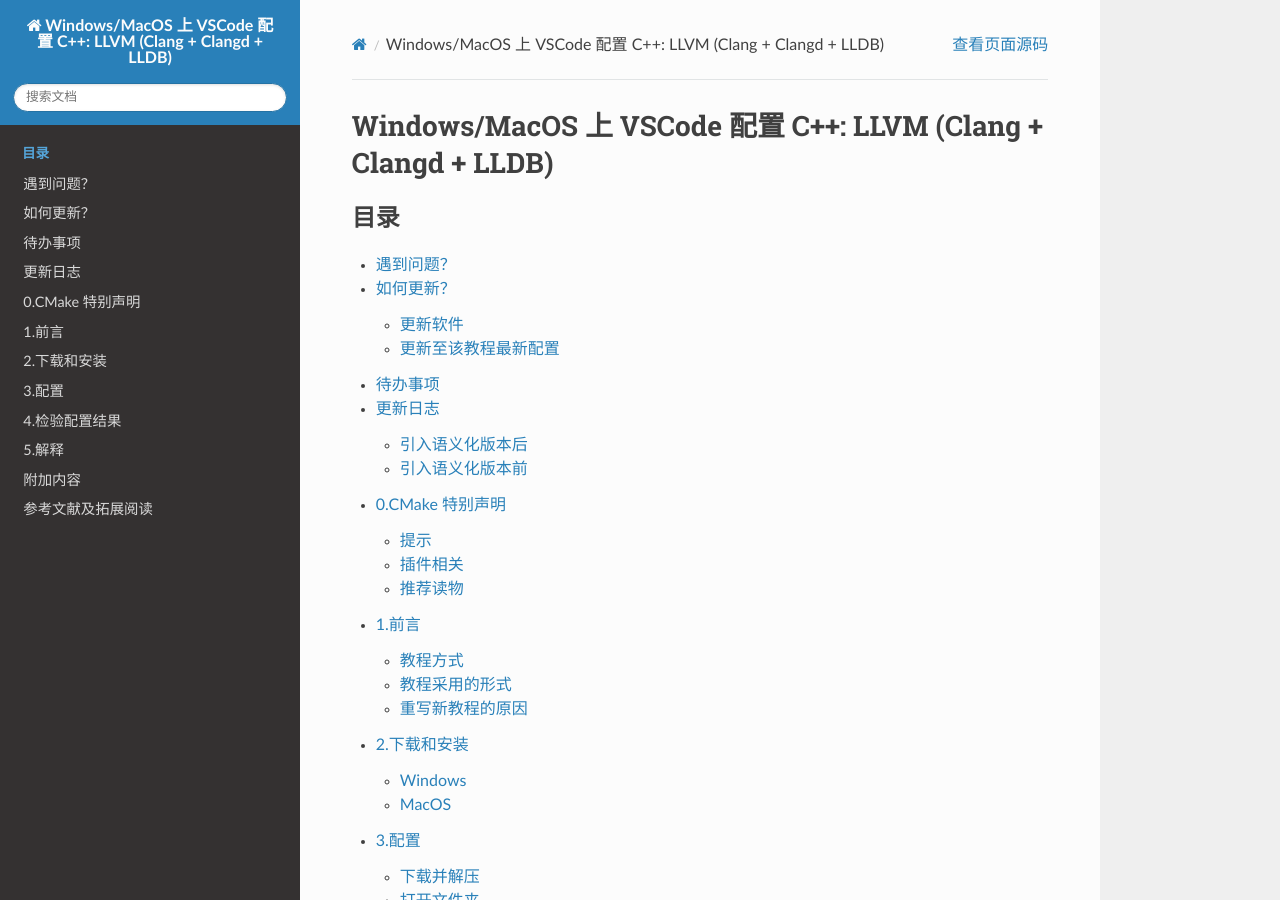
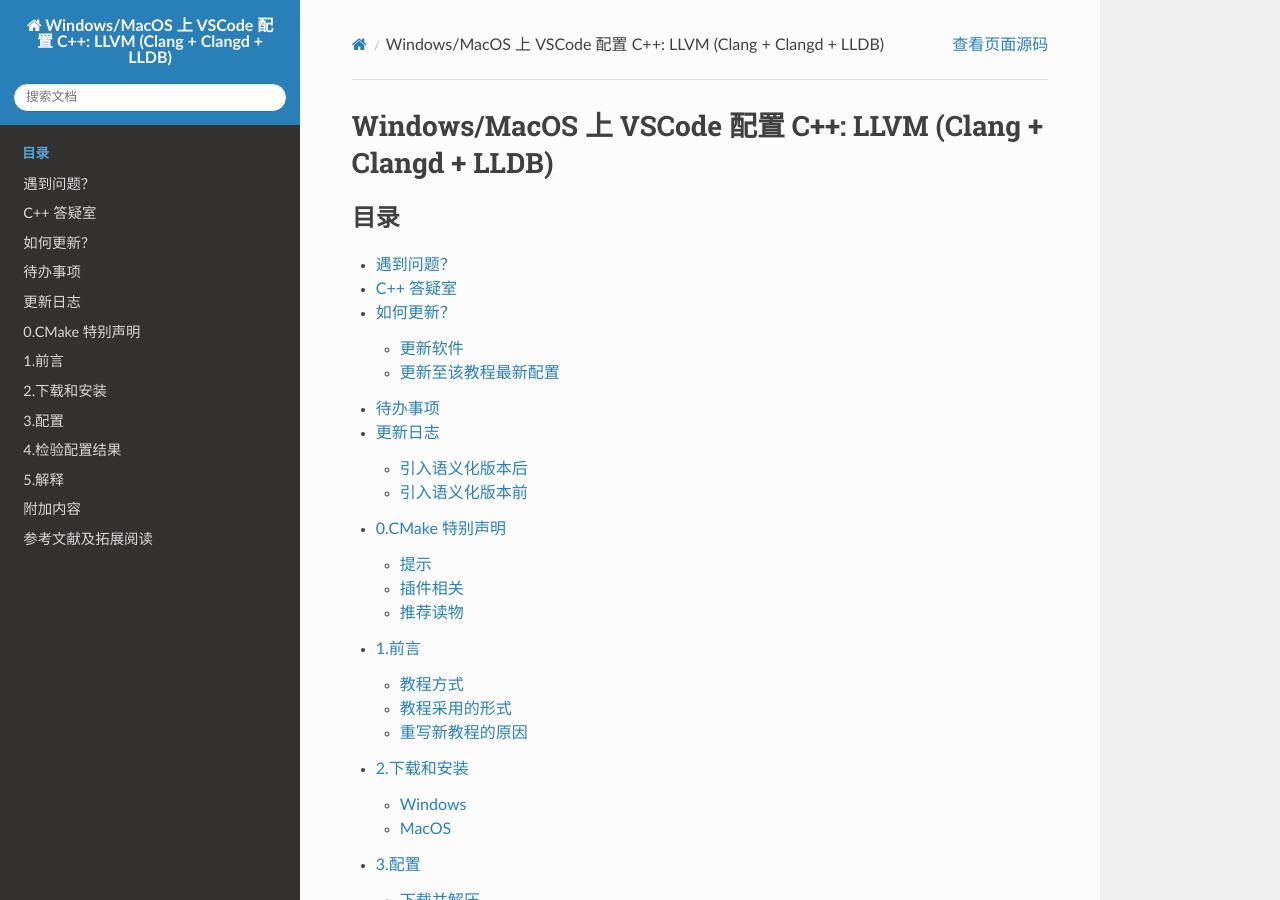
Before and after one commit to FeignClaims/vscode_cpp_starter, a Sphinx documentation site: the page built from docs/source/index.rst, in a window 1280 px wide and 900 px high. Built offline with Sphinx 7.4.7 and the Read the Docs theme 2.0.0, drawn with Linux system fonts in a browser that asks for light colours.

Commit message:
新增 C++ 答疑室的栏目

```diff
--- a/docs/source/_include/links.rst
+++ b/docs/source/_include/links.rst
@@ -1,5 +1,6 @@
 .. _`Gitee 仓库`: https://gitee.com/cpp_tutorial/vscode_cpp_starter
 .. _`Gitee 仓库 Issues`: https://gitee.com/cpp_tutorial/vscode_cpp_starter/issues
+.. _`C++ 答疑室`: https://gitee.com/cpp_tutorial/question
 .. _`《计软智转专业指南》（仅基于 2020、2021 年考题）`: https://gitee.com/cpp_tutorial/weekly_questions/raw/master/src/extra/计软智转专业指南.pdf
 .. _`我的 C++ 学习大纲`: https://gitee.com/cpp_tutorial/weekly_questions/raw/master/src/extra/C%2B%2B%E5%AD%A6%E4%B9%A0%E5%A4%A7%E7%BA%B2.pdf
 .. _`C++ 核心准则`: http://isocpp.github.io/CppCoreGuidelines/CppCoreGuidelines
--- a/docs/source/index.rst
+++ b/docs/source/index.rst
@@ -15,6 +15,7 @@
    :caption: 目录
 
    meet_trouble.rst
+   question_and_answer.rst
    how_to_update.rst
    todo.rst
    changelog.rst
--- /dev/null
+++ b/docs/source/question_and_answer.rst
@@ -0,0 +1,6 @@
+############
+C++ 答疑室
+############
+
+
+如果有 C++ 相关问题，可以前往 `C++ 答疑室`_ 阅读提问方式并进行提问。
```
